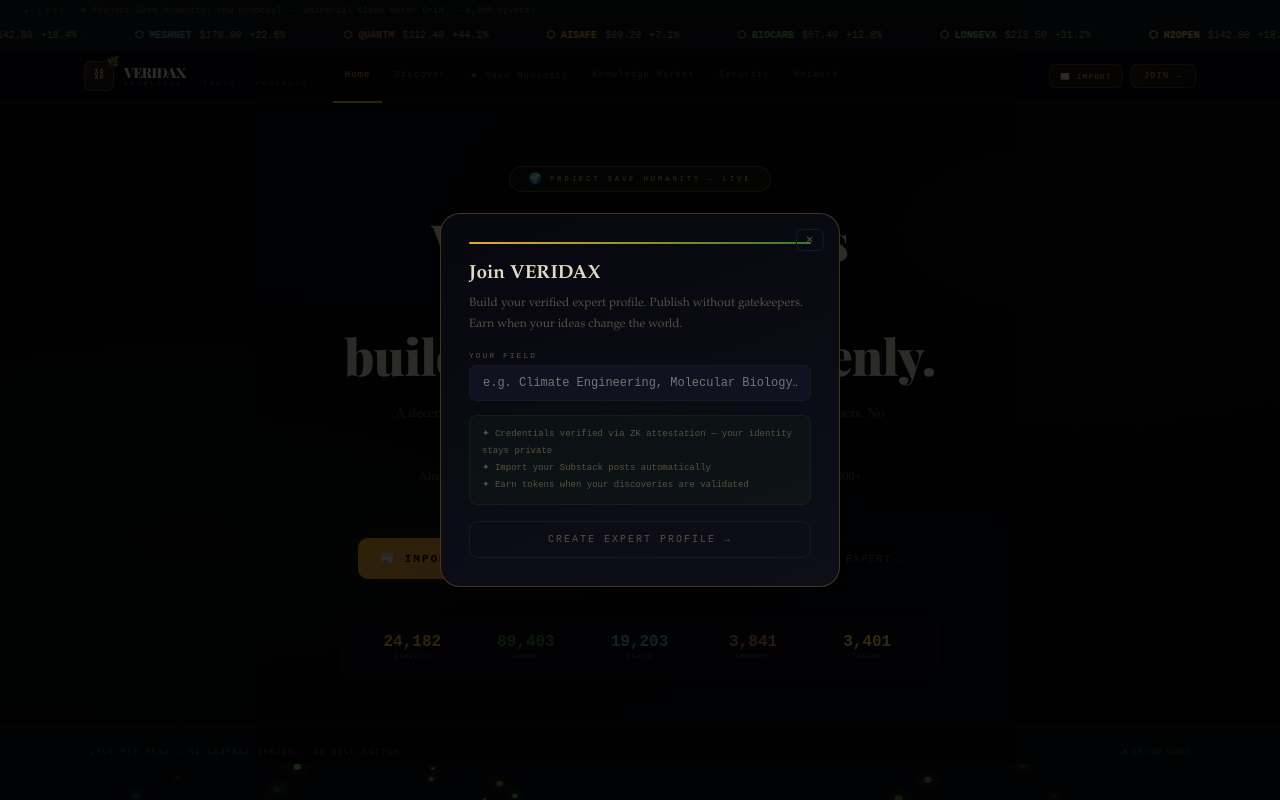
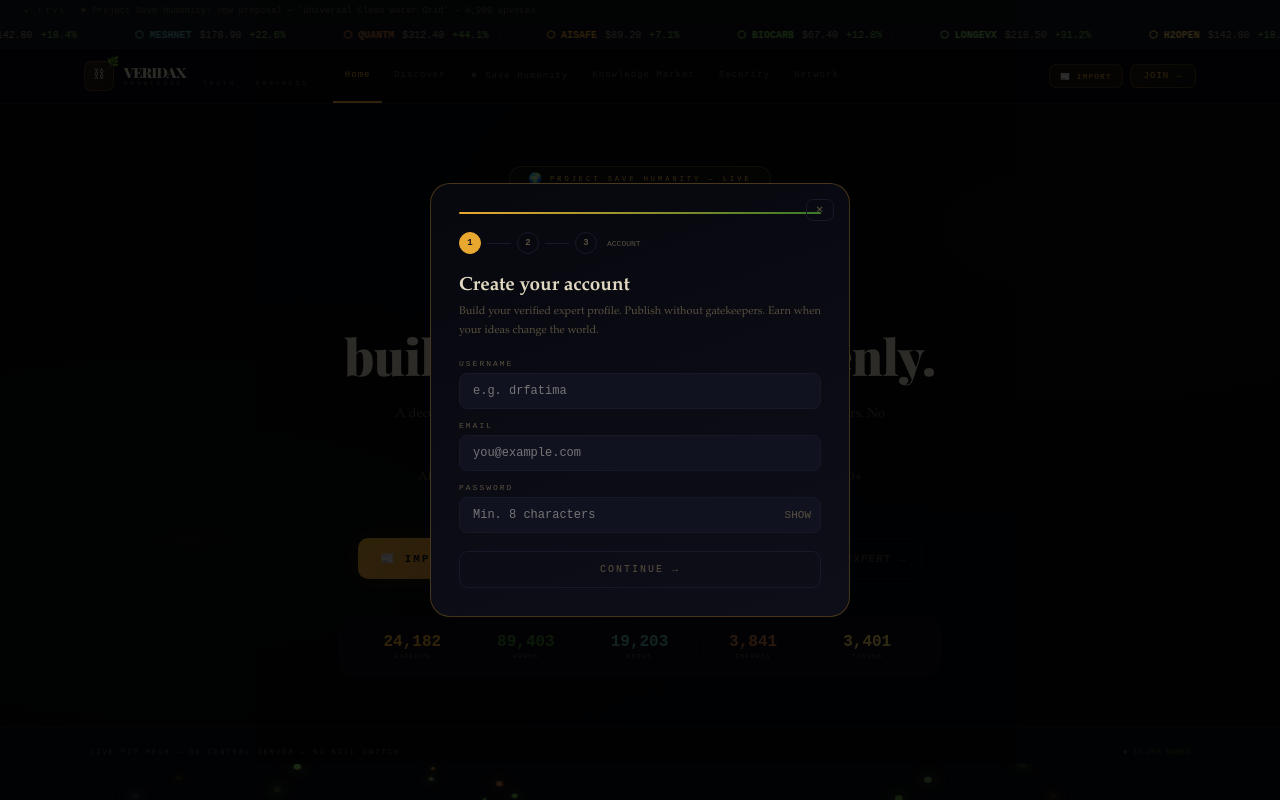
Before and after one commit to JwettWuKong/veridax, a React (Vite) app: page / in a window 1280 px wide. Both pictures are taken after a click on the button "JOIN →". Shown: the top 800 px of the page. Built offline with nearby package versions, Linux system fonts and the light colour scheme; a web font is replaced by a local one.

Commit message:
Proper multi-step account creation flow (username, email, password, field, confirmation)

```diff
--- a/src/App.jsx
+++ b/src/App.jsx
@@ -293,26 +293,131 @@
 }
 
 function JoinModal({ onClose, onJoin }) {
+  const [step, setStep] = useState(1);
+  const [username, setUsername] = useState("");
+  const [email, setEmail] = useState("");
+  const [password, setPassword] = useState("");
+  const [showPw, setShowPw] = useState(false);
   const [field, setField] = useState("");
+
+  const step1Ready = username.trim() && email.includes("@") && password.length >= 8;
+  const step2Ready = field.trim().length > 0;
+
+  const inputStyle = (val) => ({
+    width:"100%", background:C.wood, border:`1px solid ${val ? C.amber+"33" : C.shadow}`,
+    borderRadius:8, padding:"10px 13px", color:C.parch, fontSize:12, fontFamily:"monospace",
+    outline:"none", boxSizing:"border-box", transition:"border-color .2s",
+  });
+
+  const Steps = () => (
+    <div style={{display:"flex",alignItems:"center",gap:6,marginBottom:20}}>
+      {[1,2,3].map(n => (
+        <div key={n} style={{display:"flex",alignItems:"center",gap:6}}>
+          <div style={{width:22,height:22,borderRadius:"50%",display:"flex",alignItems:"center",justifyContent:"center",fontSize:9,fontFamily:"monospace",fontWeight:700,
+            background: step>n ? C.sprout : step===n ? C.amber : "transparent",
+            border: `1px solid ${step>n ? C.sprout : step===n ? C.amber : C.shadow}`,
+            color: step>=n ? C.bark : C.dust,
+          }}>{step>n?"✓":n}</div>
+          {n<3 && <div style={{width:24,height:1,background:step>n?C.sprout:C.shadow}}/>}
+        </div>
+      ))}
+      <span style={{fontSize:8,fontFamily:"monospace",color:C.dust,marginLeft:4}}>
+        {step===1?"ACCOUNT":step===2?"EXPERTISE":"DONE"}
+      </span>
+    </div>
+  );
+
   return (
     <div style={{position:"fixed",inset:0,background:"#000000cc",zIndex:400,display:"flex",alignItems:"center",justifyContent:"center",padding:20}}>
-      <div style={{background:`linear-gradient(160deg,${C.earth},${C.bark})`,border:`1px solid ${C.amber}44`,borderRadius:20,padding:28,maxWidth:400,width:"100%",position:"relative"}}>
+      <div style={{background:`linear-gradient(160deg,${C.earth},${C.bark})`,border:`1px solid ${C.amber}44`,borderRadius:20,padding:28,maxWidth:420,width:"100%",position:"relative",maxHeight:"90vh",overflowY:"auto"}}>
         <div style={{height:2,background:`linear-gradient(90deg,${C.amber},${C.vine})`,borderRadius:2,marginBottom:18}}/>
         <button onClick={onClose} style={{position:"absolute",top:15,right:15,background:"transparent",border:`1px solid ${C.shadow}`,color:C.dust,borderRadius:7,padding:"4px 9px",cursor:"pointer",fontFamily:"monospace",fontSize:10,zIndex:1}}>✕</button>
-        <h2 style={{fontFamily:"'Palatino Linotype',serif",fontSize:19,color:C.parch,marginBottom:8}}>Join VERIDAX</h2>
-        <p style={{color:C.dust,fontSize:12,lineHeight:1.75,marginBottom:16}}>Build your verified expert profile. Publish without gatekeepers. Earn when your ideas change the world.</p>
+
+        <Steps/>
+
+        {step === 1 && (
+          <>
+            <h2 style={{fontFamily:"'Palatino Linotype',serif",fontSize:19,color:C.parch,marginBottom:6}}>Create your account</h2>
+            <p style={{color:C.dust,fontSize:11,lineHeight:1.7,marginBottom:18}}>Build your verified expert profile. Publish without gatekeepers. Earn when your ideas change the world.</p>
+
+            <label style={{display:"block",fontSize:8,fontFamily:"monospace",color:C.dust,letterSpacing:2,marginBottom:5}}>USERNAME</label>
+            <input value={username} onChange={e => setUsername(e.target.value)} placeholder="e.g. drfatima"
+              style={{...inputStyle(username), marginBottom:12}}/>
+
+            <label style={{display:"block",fontSize:8,fontFamily:"monospace",color:C.dust,letterSpacing:2,marginBottom:5}}>EMAIL</label>
+            <input type="email" value={email} onChange={e => setEmail(e.target.value)} placeholder="you@example.com"
+              style={{...inputStyle(email.includes("@")), marginBottom:12}}/>
+
+            <label style={{display:"block",fontSize:8,fontFamily:"monospace",color:C.dust,letterSpacing:2,marginBottom:5}}>PASSWORD</label>
+            <div style={{position:"relative",marginBottom:18}}>
+              <input type={showPw?"text":"password"} value={password} onChange={e => setPassword(e.target.value)} placeholder="Min. 8 characters"
+                style={{...inputStyle(password.length>=8), paddingRight:44}}/>
+              <button onClick={() => setShowPw(s=>!s)}
+                style={{position:"absolute",right:10,top:"50%",transform:"translateY(-50%)",background:"transparent",border:"none",color:C.dust,cursor:"pointer",fontSize:11,fontFamily:"monospace"}}>
+                {showPw?"HIDE":"SHOW"}
+              </button>
+            </div>
+
+            <button onClick={() => step1Ready && setStep(2)} disabled={!step1Ready}
+              style={{width:"100%",background:step1Ready?`linear-gradient(135deg,${C.amber}22,${C.vine}12)`:"transparent",border:`1px solid ${step1Ready?C.amber+"55":C.shadow}`,color:step1Ready?C.amber:C.dust,borderRadius:9,padding:"12px",fontFamily:"monospace",fontSize:10,cursor:step1Ready?"pointer":"not-allowed",letterSpacing:2,transition:"all .2s"}}>
+              CONTINUE →
+            </button>
+          </>
+        )}
+
+        {step === 2 && (
+          <>
+            <h2 style={{fontFamily:"'Palatino Linotype',serif",fontSize:19,color:C.parch,marginBottom:6}}>Your expertise</h2>
+            <p style={{color:C.dust,fontSize:11,lineHeight:1.7,marginBottom:18}}>This shapes how your profile is shown and which discoveries you're invited to validate.</p>
+
             <label style={{display:"block",fontSize:8,fontFamily:"monospace",color:C.dust,letterSpacing:2,marginBottom:5}}>YOUR FIELD</label>
             <input value={field} onChange={e => setField(e.target.value)} placeholder="e.g. Climate Engineering, Molecular Biology…"
-          style={{width:"100%",background:C.wood,border:`1px solid ${C.shadow}`,borderRadius:7,padding:"10px 13px",color:C.parch,fontSize:12,fontFamily:"monospace",outline:"none",boxSizing:"border-box",marginBottom:14,transition:"border-color .2s"}}/>
+              style={{...inputStyle(field.trim()), marginBottom:10}}/>
+
+            <div style={{display:"flex",gap:5,flexWrap:"wrap",marginBottom:16}}>
+              {["Medicine","Climate Science","AI & Ethics","Physics","Biology","Economics"].map(f => (
+                <button key={f} onClick={() => setField(f)}
+                  style={{background:field===f?`${C.amber}18`:C.wood,border:`1px solid ${field===f?C.amber+"55":C.shadow}`,color:field===f?C.amber:C.dust,borderRadius:20,padding:"4px 10px",fontSize:8,fontFamily:"monospace",cursor:"pointer",transition:"all .2s"}}>
+                  {f}
+                </button>
+              ))}
+            </div>
+
             <div style={{padding:"10px 12px",background:C.vineD,border:`1px solid ${C.vine}20`,borderRadius:8,marginBottom:16,fontSize:9,fontFamily:"monospace",color:C.dust,lineHeight:1.9}}>
               ✦ Credentials verified via ZK attestation — your identity stays private<br/>
-          ✦ Import your Substack posts automatically<br/>
               ✦ Earn tokens when your discoveries are validated
             </div>
-        <button onClick={() => field && onJoin(field)} disabled={!field}
-          style={{width:"100%",background:field?`linear-gradient(135deg,${C.amber}22,${C.vine}12)`:"transparent",border:`1px solid ${field ? C.amber + "55" : C.shadow}`,color:field?C.amber:C.dust,borderRadius:9,padding:"12px",fontFamily:"monospace",fontSize:10,cursor:field?"pointer":"not-allowed",letterSpacing:2}}>
-          CREATE EXPERT PROFILE →
+
+            <div style={{display:"flex",gap:8}}>
+              <button onClick={() => setStep(1)}
+                style={{flex:1,background:"transparent",border:`1px solid ${C.shadow}`,color:C.dust,borderRadius:9,padding:"11px",fontFamily:"monospace",fontSize:10,cursor:"pointer",letterSpacing:1}}>
+                ← BACK
               </button>
+              <button onClick={() => { if(step2Ready){ setStep(3); onJoin(username); }}} disabled={!step2Ready}
+                style={{flex:2,background:step2Ready?`linear-gradient(135deg,${C.amber}22,${C.vine}12)`:"transparent",border:`1px solid ${step2Ready?C.amber+"55":C.shadow}`,color:step2Ready?C.amber:C.dust,borderRadius:9,padding:"11px",fontFamily:"monospace",fontSize:10,cursor:step2Ready?"pointer":"not-allowed",letterSpacing:2,transition:"all .2s"}}>
+                CREATE PROFILE →
+              </button>
+            </div>
+          </>
+        )}
+
+        {step === 3 && (
+          <div style={{textAlign:"center",padding:"10px 0 6px"}}>
+            <div style={{fontSize:44,marginBottom:14}}>🌱</div>
+            <h2 style={{fontFamily:"'Palatino Linotype',serif",fontSize:21,color:C.parch,marginBottom:8}}>Welcome, {username}.</h2>
+            <p style={{color:C.dust,fontSize:12,lineHeight:1.8,marginBottom:6}}>Your expert profile has been created.</p>
+            <div style={{background:C.vineD,border:`1px solid ${C.vine}20`,borderRadius:10,padding:"12px 16px",marginBottom:20,fontSize:9,fontFamily:"monospace",color:C.dust,lineHeight:2,textAlign:"left"}}>
+              <div style={{color:C.sprout,marginBottom:4,letterSpacing:1}}>YOUR ACCOUNT</div>
+              <div>⬡ <span style={{color:C.tan}}>Username:</span> {username}</div>
+              <div>⬡ <span style={{color:C.tan}}>Field:</span> {field}</div>
+              <div>⬡ <span style={{color:C.tan}}>Status:</span> <span style={{color:C.sprout}}>Verified ✓</span></div>
+            </div>
+            <button onClick={onClose}
+              style={{width:"100%",background:`linear-gradient(135deg,${C.amber}22,${C.vine}12)`,border:`1px solid ${C.amber}55`,color:C.amber,borderRadius:9,padding:"12px",fontFamily:"monospace",fontSize:10,cursor:"pointer",letterSpacing:2}}>
+              ENTER VERIDAX →
+            </button>
+          </div>
+        )}
       </div>
     </div>
   );
```
Lines whose indentation alone changed are shown as unchanged.
